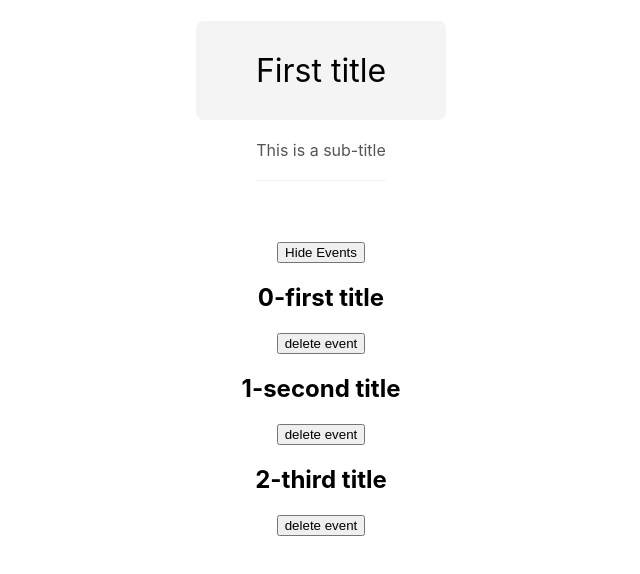
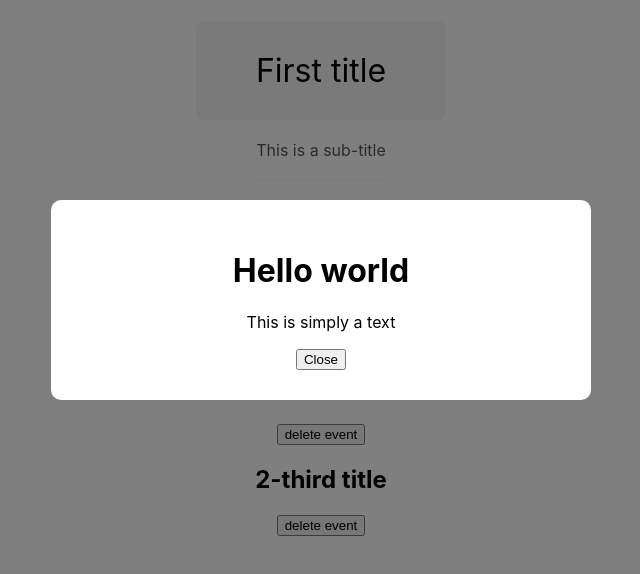
Before and after one commit to ephremworkeye/may-app, a React (Create React App) app: page / in a window 1280 px wide. Shown: the top 574 px of the page, without its empty margins (319-959 px from the left). Built offline with nearby package versions, Linux system fonts and the light colour scheme.

Commit message:
function as props

```diff
--- a/src/App.js
+++ b/src/App.js
@@ -1,15 +1,18 @@
 import './App.css';
 import Title from './components/Title';
+import Modal from './components/Modal';
 import { useState } from 'react'
 
 
 function App() {
+  const [showModal, setShowModal] = useState(true)
   const [showEvents, setShowEvents] = useState(true)
   const [events, setEvents] = useState([
     {title: 'first title', id:1},
     {title: 'second title', id:2},
     {title: 'third title', id:3},
   ])
+  console.log(showModal)
   const handleClick = (id) => {
     setEvents((preEvents) => {
       return preEvents.filter((event) => {
@@ -17,10 +20,18 @@ function App() {
       })
     })
   }
+
+
+  const handleClose = () => {
+    setShowModal(false)
+  }
+
+
   const subtitle = 'This is a sub-title'
   return (
     <div className='App'>
       <Title title='First title' subtitle={subtitle}/>
+
       {showEvents && (<div>
         <button onClick={() => {setShowEvents(false)}}>Hide Events</button>
       </div>)}
@@ -34,6 +45,12 @@ function App() {
           <button onClick={() => {handleClick(event.id)}}>delete event</button>
         </div>
       ))}
+
+       {/* <Modal /> */}
+       {showModal && <Modal handleClose={handleClose}>
+         <h1>Hello world</h1>
+         <p>This is simply a text</p>
+       </Modal>}
     </div>
   );
 }
--- /dev/null
+++ b/src/components/Modal.css
@@ -0,0 +1,15 @@
+.modal-backdrop {
+    position: fixed;
+    top: 0;
+    left: 0;
+    width: 100%;
+    height: 100%;
+    background: rgba(0, 0, 0, 0.5);
+}
+.modal {
+    padding: 30px;
+    max-width: 480px;
+    margin: 200px auto;
+    background: #fff;
+    border-radius: 10px;
+}
--- /dev/null
+++ b/src/components/Modal.js
@@ -0,0 +1,13 @@
+import './Modal.css'
+export default function Modal({children, handleClose}) {
+    return(
+        <div className="modal-backdrop">
+            <div className='modal'>
+                {/* <h2>10% off coupon code</h2>
+                <p>Use the code Hello at the checkout</p> */}
+                {children}
+                <button onClick={handleClose}>Close</button>
+            </div>
+        </div>
+    )
+}
```
